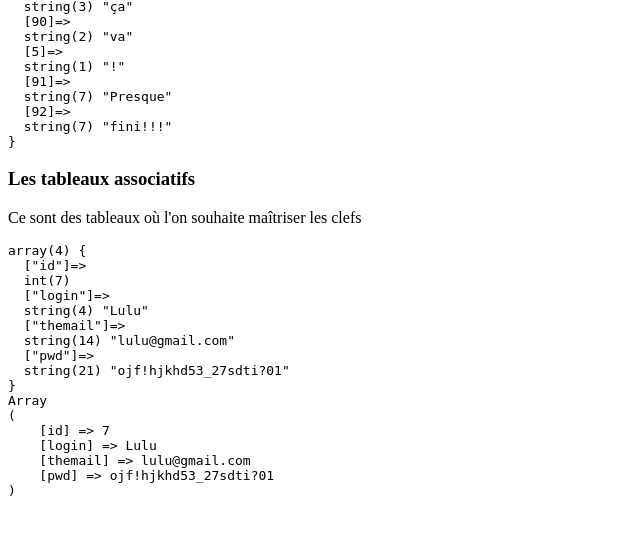
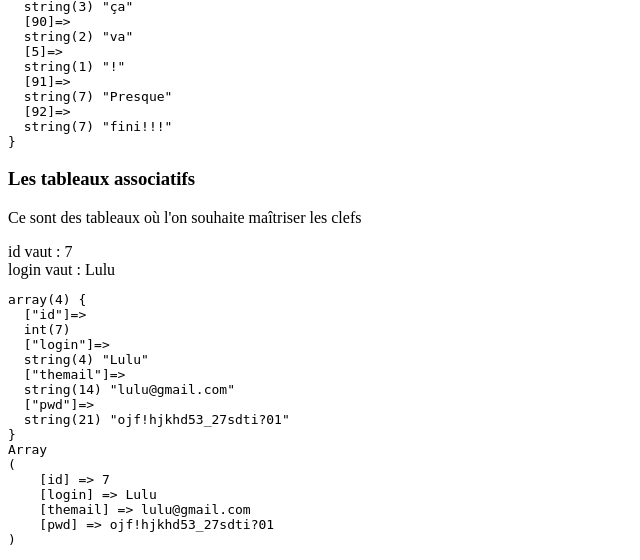
Before and after one commit to WebDevCF2m2020/basePHP, a PHP site: page /05-types-de-variables.php in a window 1280 px wide; the page is wider, and only the part inside the window is pictured. Shown: the part 1875-2435 px from the top of that part, without its empty margins (0-640 px from the left). Before the commit the page ends 2371 px from the top of that part, so only its background shows below. Run offline with PHP 8.4, Linux system fonts and the light colour scheme.

Commit message:
tab assoc concaténation ou {}

```diff
--- a/05-types-de-variables.php
+++ b/05-types-de-variables.php
@@ -133,8 +133,10 @@ $tabAssoc = [
     "themail" => "lulu@gmail.com",
     "pwd" => "ojf!hjkhd53_27sdti?01",
 ];
-
-echo "";
+// chaîne concaténée avec des "." car l'interprétation des variables tableaux associatifs (de même pour l'orienté objet) ne sont pas supportés ni interprétés entre "" (double guillemet)
+echo "id vaut : ".$tabAssoc['id']."<br>";
+// Mais il y a une astuce: entourez la variable de type tableau associatif (ou objet) d'accolades, { } et magie, ça fonctionne ;-)
+echo "login vaut : {$tabAssoc['login']} <br>";
 
 ?>
 <pre><?php
```
